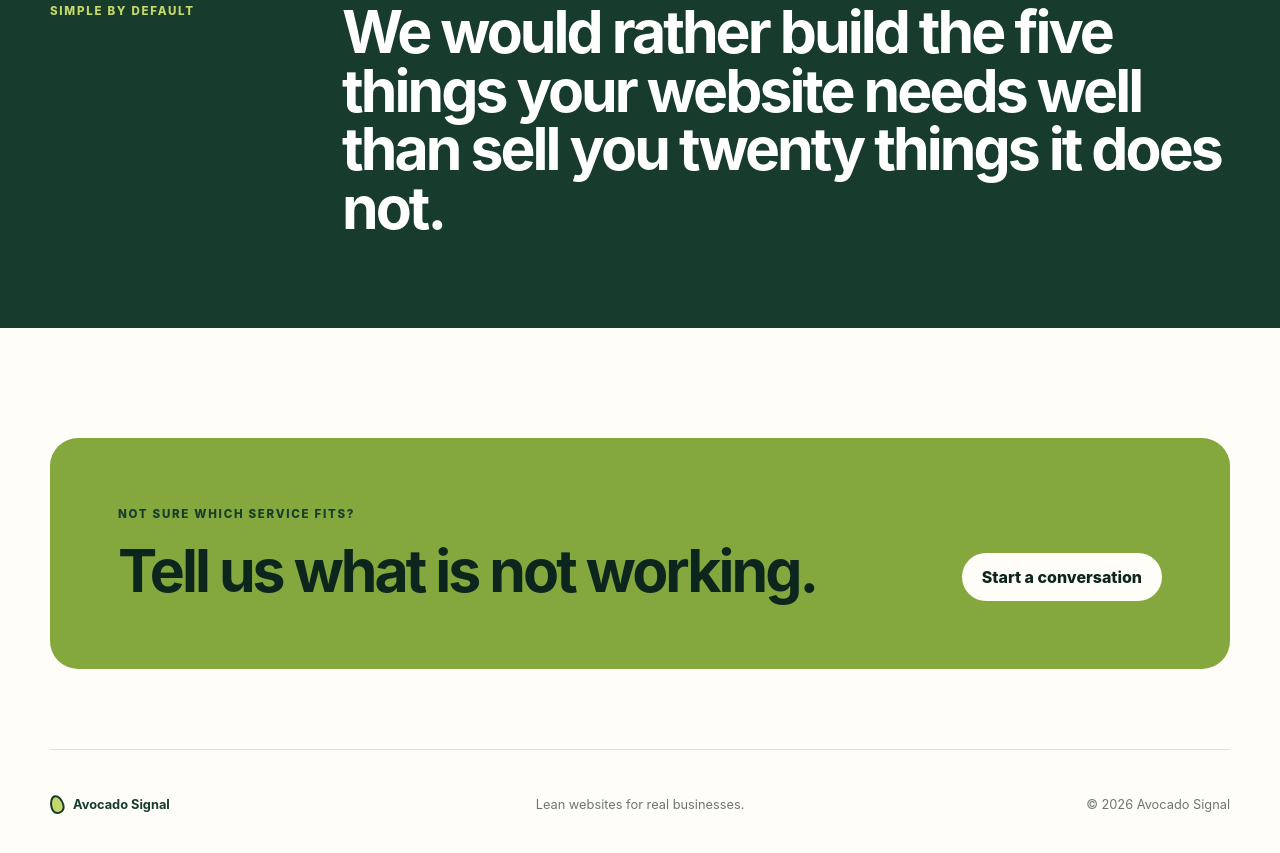
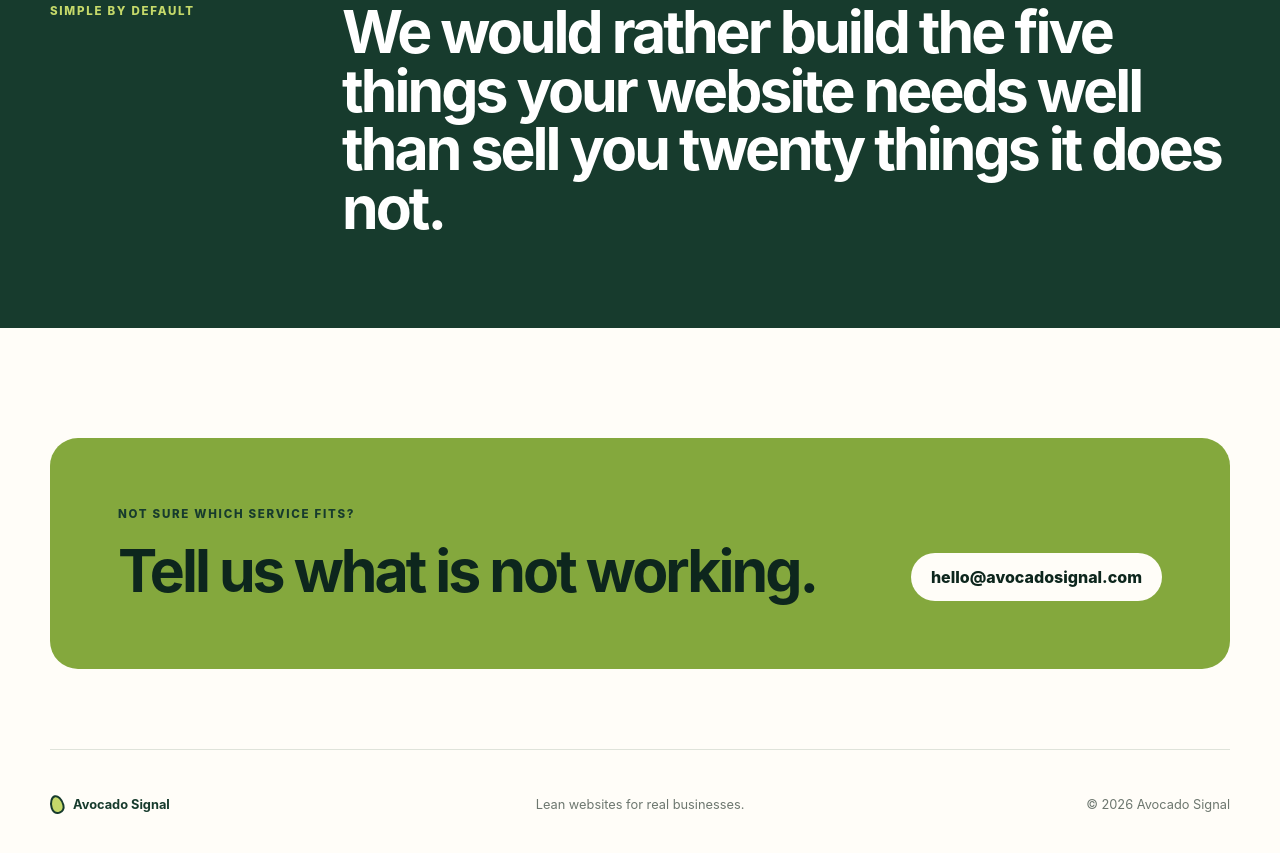
Before and after one commit to misterel72/avocado-signal, an Astro site: page /services in a window 1280 px wide. Shown: the part 1914-2767 px from the top of the page. Built offline with nearby package versions, Linux system fonts and the light colour scheme; Astro itself is replaced by a stand-in of ours.

Commit message:
Show contact email on services page

```diff
--- a/src/pages/services.astro
+++ b/src/pages/services.astro
@@ -68,6 +68,6 @@ const services = [
       <p class="section-kicker light">Not sure which service fits?</p>
       <h2>Tell us what is not working.</h2>
     </div>
-    <a class="button button-light" href="mailto:hello@avocadosignal.com">Start a conversation</a>
+    <a class="button button-light" href="mailto:hello@avocadosignal.com">hello@avocadosignal.com</a>
   </section>
 </BaseLayout>
```
